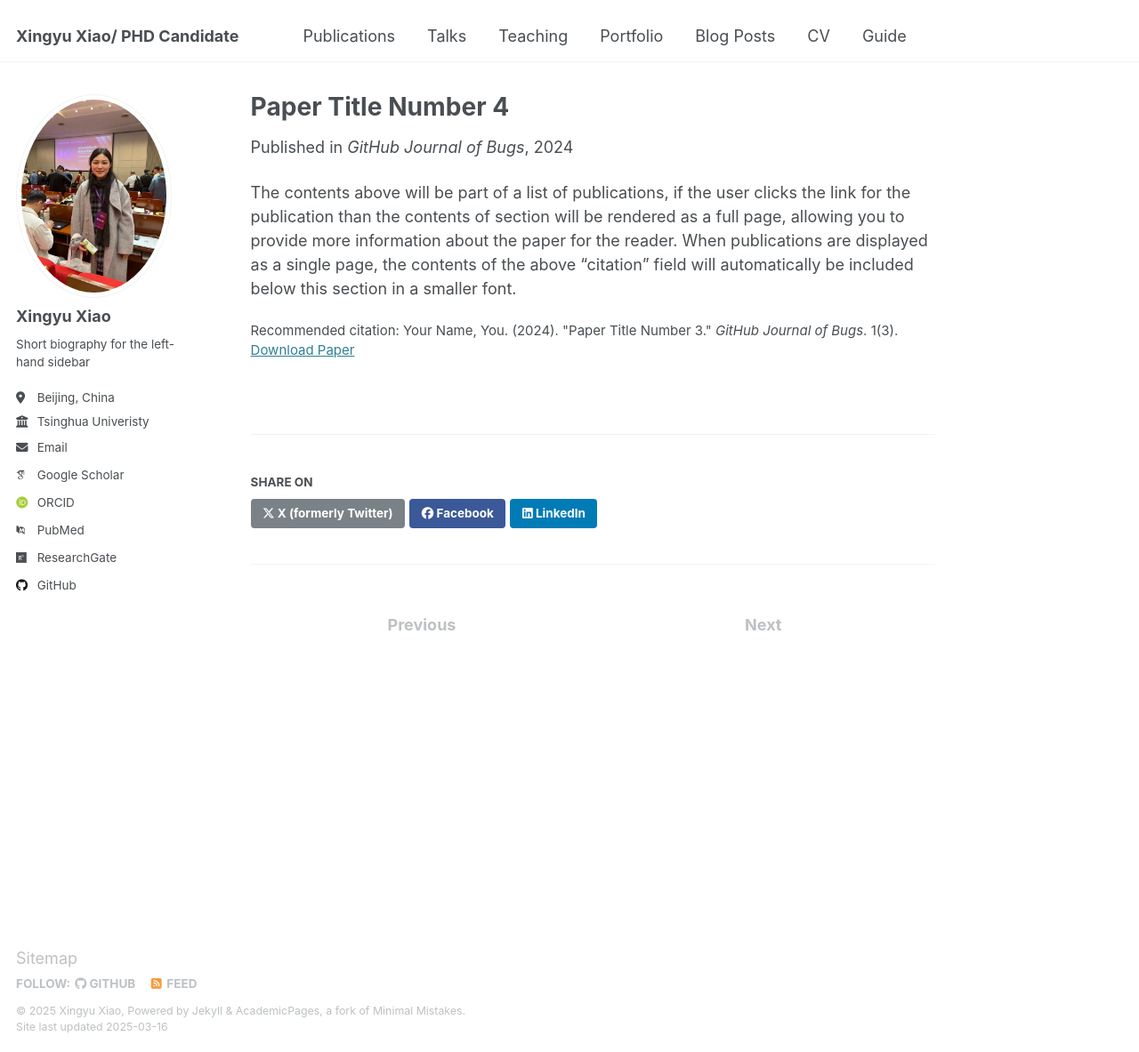
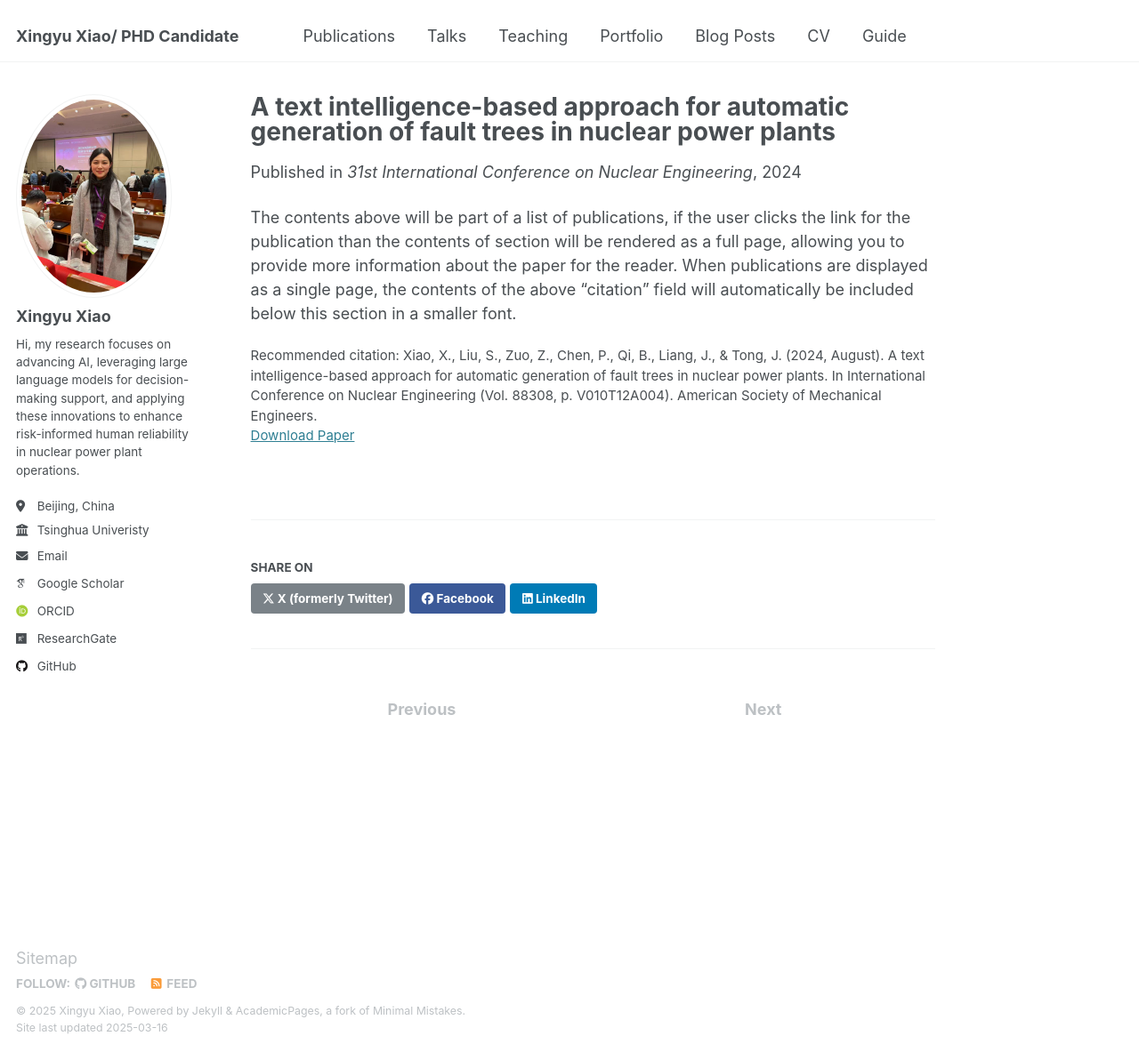
Before and after one commit to Crystalxy123/Crystalxy123.github.io, a Jekyll site: the page built from _publications/2024-02-17-paper-title-number-4.md, in a window 1280 px wide and 1183 px high. Shown: the whole window at 89% size. Built offline with Jekyll 4.4.1, drawn with Linux system fonts in a browser that asks for light colours; some web fonts are replaced.

Commit message:
更新个人信息和修正简历中的拼写错误

```diff
--- a/_config.yml
+++ b/_config.yml
@@ -25,19 +25,16 @@ author:
   avatar           : "profile.jpg"
   name             : "Xingyu Xiao"
   # pronouns         : # example: "she/her"
-  bio              : "Short biography for the left-hand sidebar"
+  bio              : "Hi, my research focuses on advancing AI, leveraging large language models for decision-making support, and applying these innovations to enhance risk-informed human reliability in nuclear power plant operations."
   location         : "Beijing, China"
   employer         : "Tsinghua Univeristy"
-  uri              : # URL
+  # uri              : # URL
   email            : "xxy23@mails.tsinghua.edu.cn"
 
   # Academic websites
-  arxiv            : # URL - Update with the correct link to your profile
+  # arxiv            : "https://arxiv.org/user/"
   googlescholar    : "https://scholar.google.com.hk/citations?user=zmICXqAAAAAJ&hl=zh-CN"
-  impactstory      : # URL
   orcid            : "https://orcid.org/0009-0009-1926-3592"
-  semantic         : # URL
-  pubmed           : "https://www.ncbi.nlm.nih.gov/pubmed/?term=john+snow"
   researchgate     : "https://www.researchgate.net/profile/Xingyu-Xiao-4"
   # scopus           : # URL
 
@@ -247,15 +244,15 @@ defaults:
     values:
       layout: single
       author_profile: true
-  # _teaching
-  - scope:
-      path: ""
-      type: teaching
-    values:
-      layout: single
-      author_profile: true
-      share: true
-      comments: true
+  # # _teaching
+  # - scope:
+  #     path: ""
+  #     type: teaching
+  #   values:
+  #     layout: single
+  #     author_profile: true
+  #     share: true
+  #     comments: true
   # _publications
   - scope:
       path: ""
--- a/_publications/2024-02-17-paper-title-number-4.md
+++ b/_publications/2024-02-17-paper-title-number-4.md
@@ -1,13 +1,13 @@
 ---
-title: "Paper Title Number 4"
+title: "A text intelligence-based approach for automatic generation of fault trees in nuclear power plants"
 collection: publications
 category: conferences
 permalink: /publication/2024-02-17-paper-title-number-4
-excerpt: 'This paper is about fixing template issue #693.'
-date: 2024-02-17
-venue: 'GitHub Journal of Bugs'
-paperurl: 'http://academicpages.github.io/files/paper3.pdf'
-citation: 'Your Name, You. (2024). &quot;Paper Title Number 3.&quot; <i>GitHub Journal of Bugs</i>. 1(3).'
+excerpt: 'Fault Tree Analysis (FTA) is vital for high-stakes industries like nuclear power but requires complex, interdisciplinary expertise. This study presents NuLLM-FTG, which employs large language models and supervised fine-tuning on a specially designed textual structure to streamline FTA. Evaluations—via online experiments, expert reviews, and integration with Risk Spectrum—demonstrate that NuLLM-FTG matches expert-level performance, even outperforming GPT-4 in some cases, thereby enabling novice involvement in FTA.'
+date: 2024-08-04
+venue: '31st International Conference on Nuclear Engineering'
+paperurl: 'https://www.researchgate.net/profile/Xingyu-Xiao-4/publication/385473861_A_Text_Intelligence-Based_Approach_for_Automatic_Generation_of_Fault_Trees_in_Nuclear_Power_Plants/links/67335a034a70511f071bf590/A-Text-Intelligence-Based-Approach-for-Automatic-Generation-of-Fault-Trees-in-Nuclear-Power-Plants.pdf'
+citation: 'Xiao, X., Liu, S., Zuo, Z., Chen, P., Qi, B., Liang, J., & Tong, J. (2024, August). A text intelligence-based approach for automatic generation of fault trees in nuclear power plants. In International Conference on Nuclear Engineering (Vol. 88308, p. V010T12A004). American Society of Mechanical Engineers.'
 ---
 
 The contents above will be part of a list of publications, if the user clicks the link for the publication than the contents of section will be rendered as a full page, allowing you to provide more information about the paper for the reader. When publications are displayed as a single page, the contents of the above "citation" field will automatically be included below this section in a smaller font.
```
Also changed, not shown: _pages/cv.md (+3 -3 lines).
